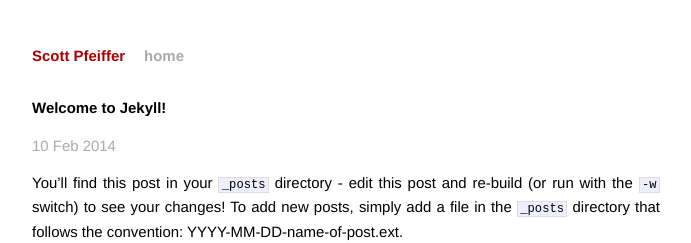
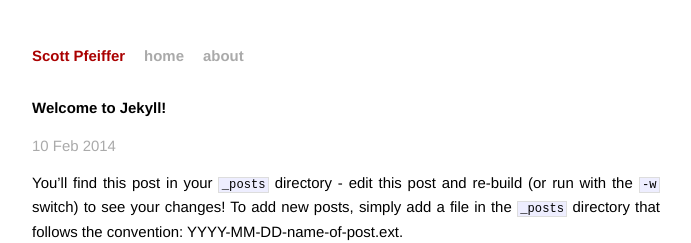
Before and after one commit to lspfeiffer/lspfeiffer.github.io, a Jekyll site: the page built from _posts/2014-02-10-welcome-to-jekyll.markdown, in a window 1280 px wide. Shown: the top 243 px of the page, without its empty margins (294-985 px from the left). Built offline with Jekyll 4.4.1, drawn with Linux system fonts in a browser that asks for light colours; Markdown is read by kramdown in place of the engine named in the settings.

Commit message:
about page nag bar

```diff
--- a/_layouts/default.html
+++ b/_layouts/default.html
@@ -19,6 +19,7 @@
           <div class="header">
             <h1 class="title"><a href="/">{{ site.name }}</a></h1>
             <a class="extra" href="/">home</a>
+            <a class="extra" href="/">about</a>
           </div>
 
           {{ content }}
--- a/index.html
+++ b/index.html
@@ -3,7 +3,7 @@ layout: default
 title: Scott's Site
 ---
 
-<div id="away">
+<div id="home">
   <h1>Blog Posts</h1>
   <ul class="posts">
     {% for post in site.posts %}
```
Also changed, not shown: about.html (added).
